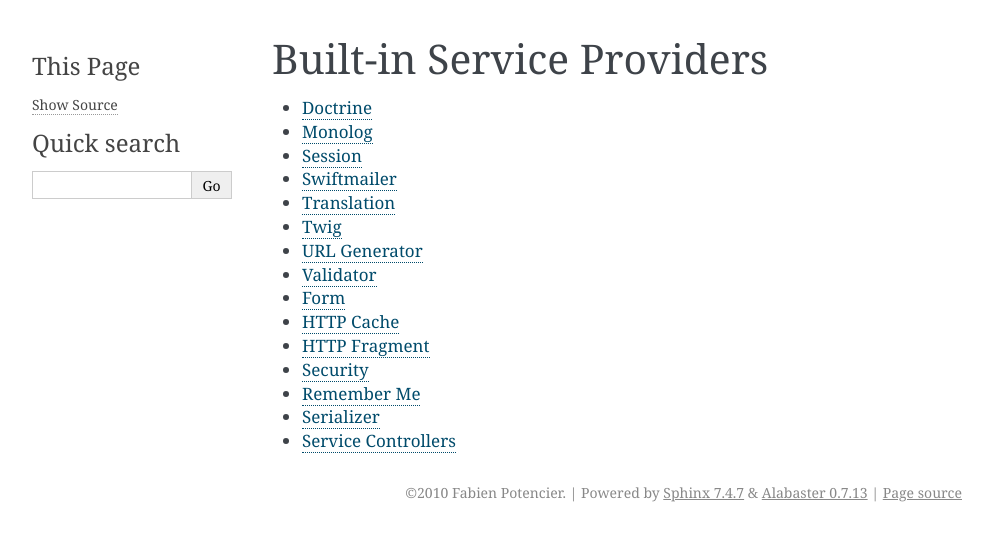
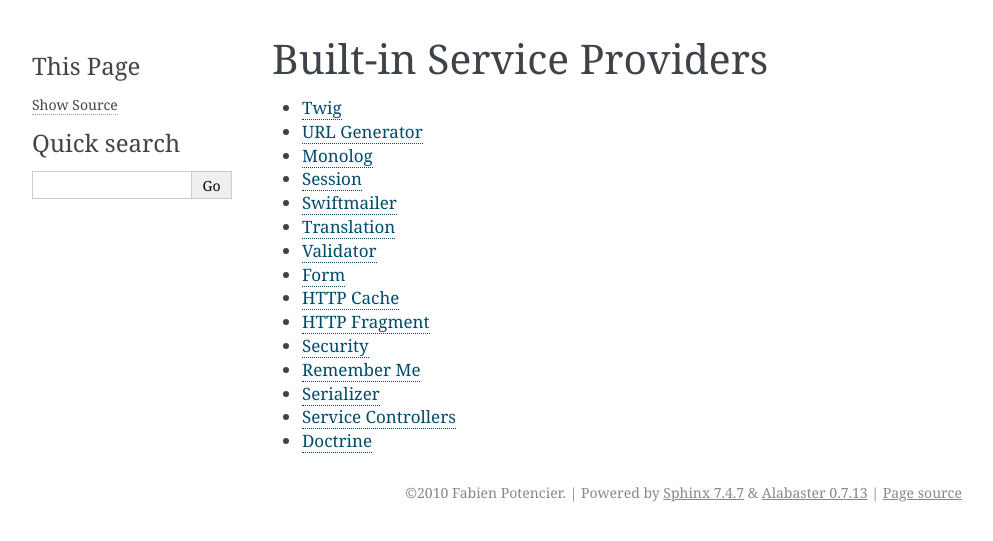
Before and after one commit to silexphp/Silex, a Sphinx documentation site: the page built from doc/providers/index.rst, in a window 1280 px wide. Shown: the top 541 px of the page, without its empty margins (148-1141 px from the left). Built offline with Sphinx 7.4.7, drawn with Linux system fonts in a browser that asks for light colours; some of the changed lines change nothing that is shown.

Commit message:
reorganized TOC

```diff
--- a/doc/providers/index.rst
+++ b/doc/providers/index.rst
@@ -4,13 +4,12 @@
 .. toctree::
     :maxdepth: 1
 
-    doctrine
+    twig
+    url_generator
     monolog
     session
     swiftmailer
     translation
-    twig
-    url_generator
     validator
     form
     http_cache
@@ -19,3 +18,4 @@
     remember_me
     serializer
     service_controller
+    doctrine
```
